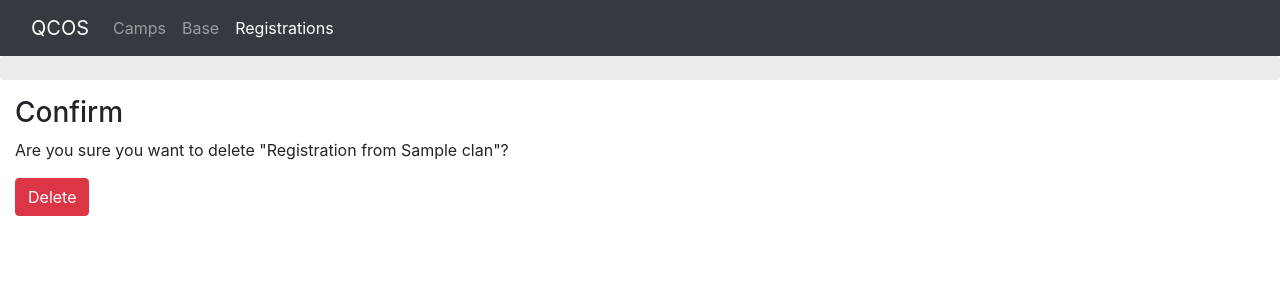
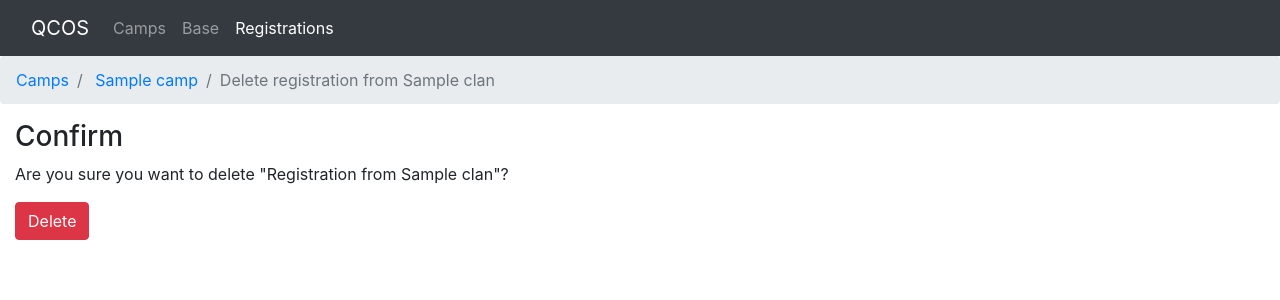
Before and after one commit to chschenk/qcos, a Django app: page /registration/registration/1/delete in a window 1280 px wide. Shown: the top 300 px of the page. Run offline with Django 3.2, Linux system fonts and the light colour scheme; tables that the repository leaves empty hold one stand-in row (values such as "Sample post"); some libraries are stand-ins or nearby versions.

Commit message:
Fixed breadcrum in registration app

```diff
--- a/registration/urls.py
+++ b/registration/urls.py
@@ -4,7 +4,7 @@ from .views import RegistrationList, CampList, RegistrationDelete
 
 app_name = "registration"
 urlpatterns = [
-	path('', CampList.as_view(template_name="registration/registration_camp_list.html"), name="list-registrations"),
+	path('', CampList.as_view(template_name="registration/registration_camp_list.html"), name="list-camps"),
 	path('manage/<int:pk>', RegistrationList.as_view(), name="manage-registrations"),
 	path('manage/<int:pk>/add', add_registration, name="add-registration"),
 	path('registration/<int:pk>/process', process_registration, name="process-registration"),
--- a/templates/base.html
+++ b/templates/base.html
@@ -35,7 +35,7 @@
 					<a class="nav-link" href="{% url 'base:list-dioceses' %}">Base</a>
 				</li>
 				<li class="nav-item {% block registrations_active %}{% endblock %}">
-					<a class="nav-link" href="{% url 'registration:list-registrations' %}">Registrations</a>
+					<a class="nav-link" href="{% url 'registration:list-camps' %}">Registrations</a>
 				</li>
 			</ul>
 		</div>
--- a/templates/registration/registration_camp_list.html
+++ b/templates/registration/registration_camp_list.html
@@ -4,7 +4,6 @@
 {% block body %}
 <nav aria-label="breadcrumb">
 	<ol class="breadcrumb">
-		<li class="breadcrumb-item" aria-current="page"><a href="{% url 'registration:list-registrations' %}">Registrations</a></li>
 		<li class="breadcrumb-item active" aria-current="page">Camps</li>
 	</ol>
 </nav>
--- a/templates/registration/registration_confirm_delete.html
+++ b/templates/registration/registration_confirm_delete.html
@@ -2,5 +2,12 @@
 {% block registrations_active %}active{% endblock %}
 {% block title %}Delete Registration{% endblock %}
 {%block breadcrum%}
+<li class="breadcrumb-item" aria-current="page"><a href="{% url 'registration:list-camps' %}">Camps</a></li>
+<li class="breadcrumb-item" aria-current="page">
+	<a href="{% url 'registration:manage-registrations' object.camp.pk %}">
+		{{ object.camp.name }}
+	</a>
+</li>
+<li class="breadcrumb-item active" aria-current="page">Delete registration from {{ object.clan.name }}</li>
 {% endblock %}
 {% block type %}{% endblock %}
--- a/templates/registration/registration_form.html
+++ b/templates/registration/registration_form.html
@@ -7,8 +7,8 @@
 {% block body %}
 <nav aria-label="breadcrumb">
 	<ol class="breadcrumb">
-		<li class="breadcrumb-item"><a href="#">Camps</a></li>
-		<li class="breadcrumb-item active" aria-current="page">{{ mode }} Camp</li>
+		<li class="breadcrumb-item" aria-current="page"><a href="{% url 'registration:list-camps' %}">Camps</a></li>
+		<li class="breadcrumb-item active" aria-current="page">{{ mode }} registration</li>
 	</ol>
 </nav>
 <div class="container-fluid">
--- a/templates/registration/registration_list.html
+++ b/templates/registration/registration_list.html
@@ -5,8 +5,8 @@
 {% block body %}
 <nav aria-label="breadcrumb">
 	<ol class="breadcrumb">
-		<li class="breadcrumb-item" aria-current="page"><a href="{% url 'registration:list-registrations' %}">Registrations</a></li>
-		<li class="breadcrumb-item active" aria-current="page">Camps</li>
+		<li class="breadcrumb-item" aria-current="page"><a href="{% url 'registration:list-camps' %}">Camps</a></li>
+		<li class="breadcrumb-item active" aria-current="page">{{ camp.name }}</li>
 	</ol>
 </nav>
 <div class="container-fluid">
```
Also changed, not shown: templates/registration/registration_finalize.html (+7 -2 lines), templates/registration/registration_process.html (+7 -2 lines).
